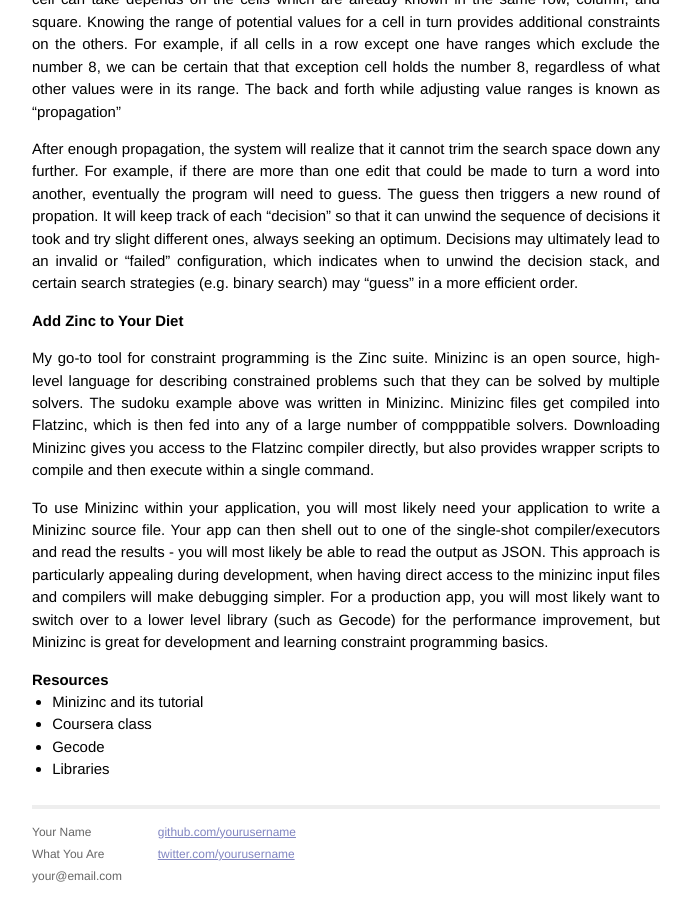
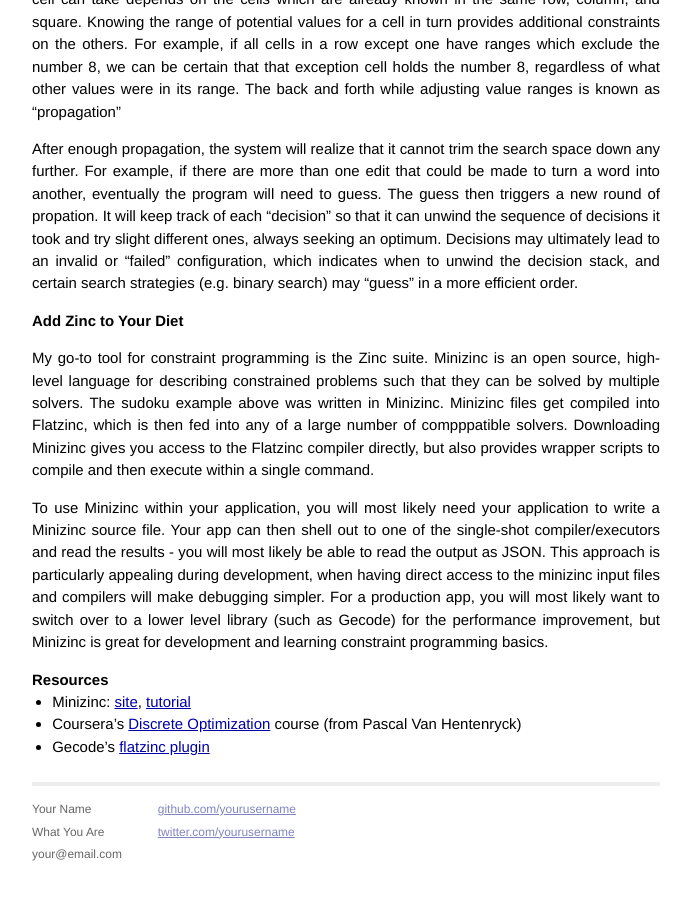
Before and after one commit to cmc333333/off-by-one, a Jekyll site: the page built from _posts/2013-09-04-constraint-programming.md, in a window 1280 px wide and 900 px high, scrolled down 2127 px. Shown: the whole window, without its empty margins (294-985 px from the left). Built offline with Jekyll 4.4.1, drawn with Linux system fonts in a browser that asks for light colours; Markdown is read by kramdown in place of the engine named in the settings; after the commit the page ends 3004 px from its top, so only the background shows below that.

Commit message:
Updated links

```diff
--- a/_posts/2013-09-04-constraint-programming.md
+++ b/_posts/2013-09-04-constraint-programming.md
@@ -156,7 +158,6 @@
 
 ## Resources
 
-* Minizinc and its tutorial
-* Coursera class
-* Gecode
-* Libraries
+* Minizinc: [site](http://www.minizinc.org/), [tutorial](http://www.minizinc.org/downloads/doc-latest/minizinc-tute.pdf)
+* Coursera's [Discrete Optimization](https://www.coursera.org/course/optimization) course (from Pascal Van Hentenryck)
+* Gecode's [flatzinc plugin](http://www.gecode.org/flatzinc.html)
```
Also changed, not shown: other parts of _posts/2013-09-04-constraint-programming.md (+2 -0 lines).
